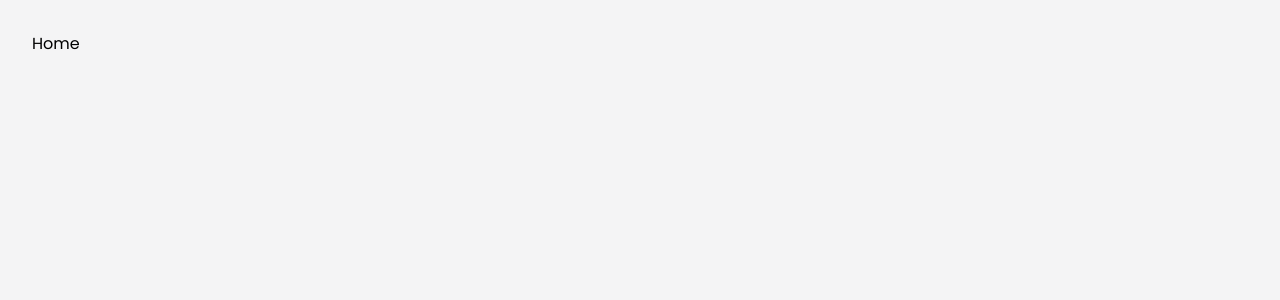
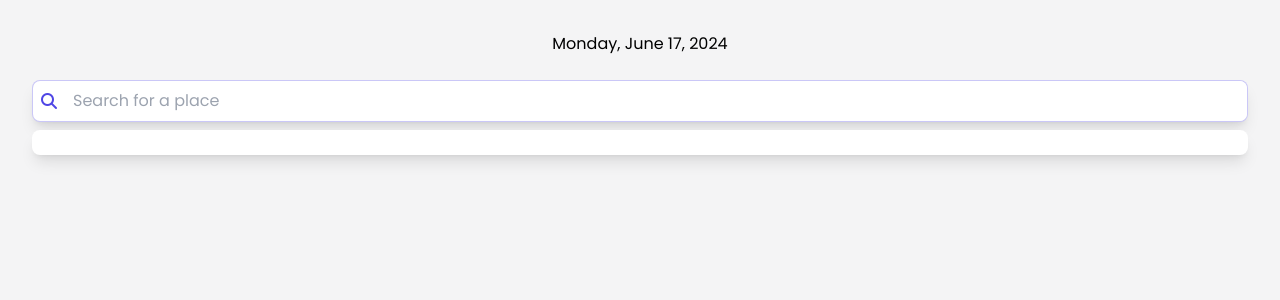
Before and after one commit to leonmccarthy/vue-weather, a Vue app: page / in a window 1280 px wide. Shown: the top 300 px of the page. Built offline with nearby package versions, Linux system fonts and the light colour scheme.

Commit message:
Added search input component

```diff
--- a/src/App.vue
+++ b/src/App.vue
@@ -1,5 +1,22 @@
+<script setup>
+  import SearchInput from './components/SearchInput.vue';
+</script>
 <template>
   <main>
-    Home
+
+    <!-- Date -->
+    <div class="text-center mb-6">
+      {{ new Date().toLocaleDateString('en-US', {
+        weekday: 'long',
+        year: 'numeric',
+        month: 'long',
+        day: 'numeric'
+      }) }}
+    </div>
+
+    <!-- Search -->
+     <div>
+        <SearchInput />
+     </div>
   </main>
 </template>
--- /dev/null
+++ b/src/components/SearchInput.vue
@@ -0,0 +1,31 @@
+<script setup>
+
+import { reactive } from "vue";
+
+const searchTerm = reactive({
+    query: ''
+});
+</script>
+
+<template>
+  <div>
+    <!-- search field -->
+    <form>
+      <div class="bg-white border border-indigo-600/30 rounded-lg shadow-lg flex items-center">
+        <i class="fa-solid fa-magnifying-glass p-2 text-indigo-600"></i>
+        <input
+          type="text"
+          placeholder="Search for a place"
+          class="rounded-r-lg p-2 border-0 outline-0 focus:ring-2 focus:ring-indigo-600 ring-inset w-full"
+          v-model="searchTerm.query"
+        />
+      </div>
+    </form>
+    <!-- search suggestions -->
+    <div class="bg-white my-2 rounded-lg shadow-lg">
+      <div>
+        <button class="px-3 my-2 hover:text-indigo-600 hover:font-bold w-full text-left"></button>
+      </div>
+    </div>
+  </div>
+</template>
```
